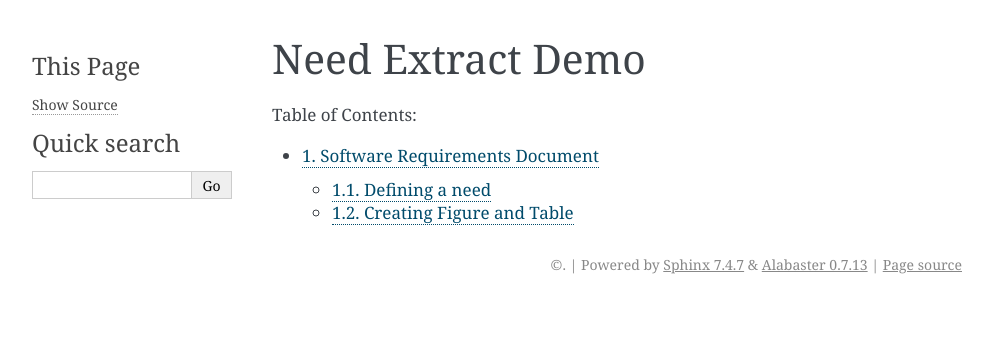
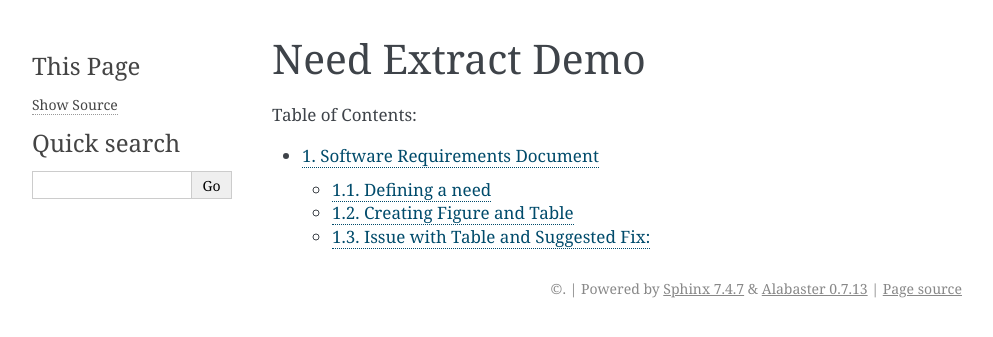
Before and after one commit to gregegg/needtablecaption_348, a Sphinx documentation site: the page built from docs/source/index.rst, in a window 1280 px wide. Shown: the top 337 px of the page, without its empty margins (148-1141 px from the left). Built offline with Sphinx 7.4.7, drawn with Linux system fonts in a browser that asks for light colours.

Commit message:
broke out discussion of error/fix into new chapter

```diff
--- a/docs/source/srd_main.rst
+++ b/docs/source/srd_main.rst
@@ -50,6 +50,9 @@ Here is a table generated by sphinxcontrib-needs.
 .. needtable:: My Table from sphinxneeds-contrib 'needtable' directive
     :filter: id in ['USER_001']
 
+Issue with Table and Suggested Fix:
+----------------------------------------------------
+
 The approach in commit 8568810dcb6a39fd6643f341c429d22a9809d0ff does not properly render this table.  See SRD.tex and its PDF rendering here:  https://www.overleaf.com/read/bbjxhkdgyvbt
 
 An alternate latex approach (emulating the standard Sphinx rendering) that works as desired (i.e., table is rendered and shows up in List of Tables) is shown in SRD_mod.tex, available at the link above.  This approach uses the following, starting at line 175 of SRD_mod.tex:
```
